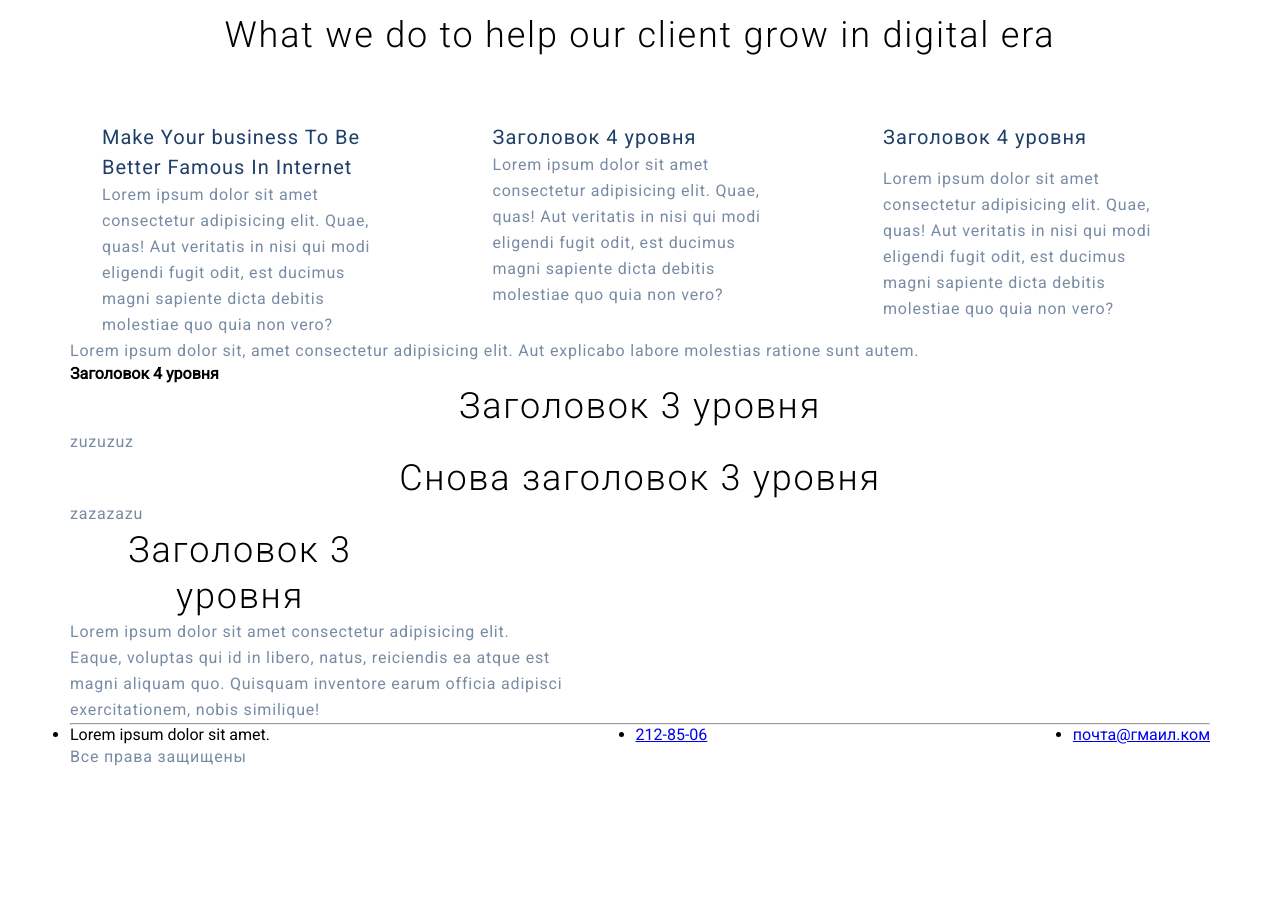
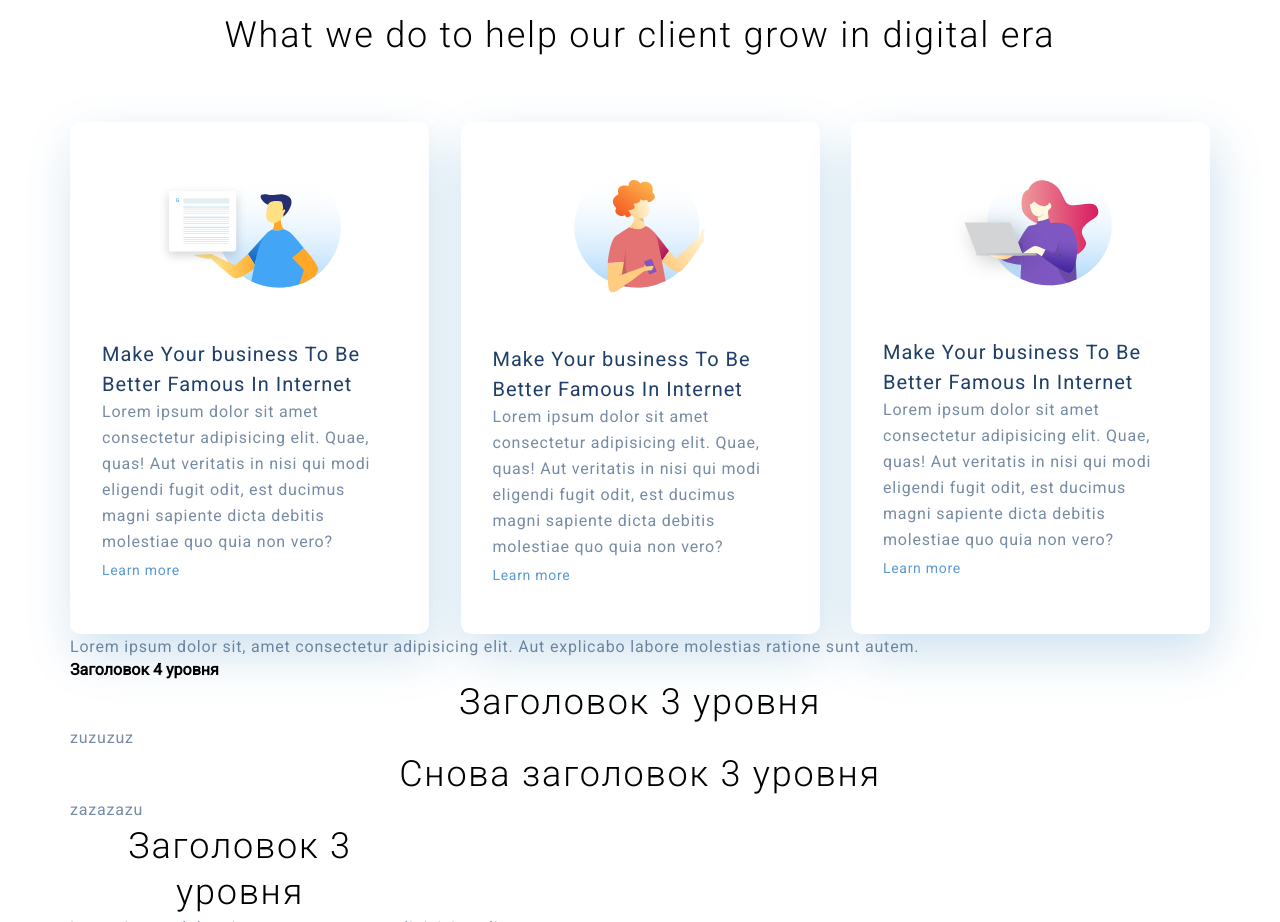
Before and after one commit to axe1n/HTML_CSS_Basic, a plain HTML site: page HomeWork_5/index.html in a window 1280 px wide. Shown: the part 820-1742 px from the top of the page. Before the commit the page ends 1590 px from the top, so only its background shows below. Drawn offline with Linux system fonts and the light colour scheme.

Commit message:
add card

```diff
--- a/HomeWork_5/index.html
+++ b/HomeWork_5/index.html
@@ -27,24 +27,30 @@
     <div class="content container">
         <div class="what-we-do">
             <h3 class="heading">What we do to help our client grow in digital era</h3>
-            <div class="cards">
+            <div class="card-box">
                 <div class="card">
+                    <img class="card__image" src="img/card_1.svg" alt="card 1">
                     <h4 class="mini_heading">Make Your business To Be Better Famous In Internet</h4>
                     <p class="text">Lorem ipsum dolor sit amet consectetur adipisicing elit. Quae, quas! Aut
                         veritatis in nisi qui modi eligendi fugit odit, est ducimus magni sapiente dicta debitis
                         molestiae quo quia non vero?</p>
+                    <a href="#" class="card__link">Learn more</a>
                 </div>
                 <div class="card">
-                    <h4 class="mini_heading">Заголовок 4 уровня</h4>
+                    <img class="card__image" src="img/card-2.svg" alt="card 2">
+                    <h4 class="mini_heading">Make Your business To Be Better Famous In Internet</h4>
                     <p class="text">Lorem ipsum dolor sit amet consectetur adipisicing elit. Quae, quas! Aut
                         veritatis in nisi qui modi eligendi fugit odit, est ducimus magni sapiente dicta debitis
                         molestiae quo quia non vero?</p>
+                    <a href="#" class="card__link">Learn more</a>
                 </div>
                 <div class="card">
-                    <h4 class="mini_heading mini_heading_card">Заголовок 4 уровня</h4>
+                    <img class="card__image" src="img/card-3.svg" alt="card 3">
+                    <h4 class="mini_heading">Make Your business To Be Better Famous In Internet</h4>
                     <p class="text">Lorem ipsum dolor sit amet consectetur adipisicing elit. Quae, quas! Aut
                         veritatis in nisi qui modi eligendi fugit odit, est ducimus magni sapiente dicta debitis
                         molestiae quo quia non vero?</p>
+                    <a href="#" class="card__link">Learn more</a>
                 </div>
             </div>
         </div>
--- a/HomeWork_5/styles.css
+++ b/HomeWork_5/styles.css
@@ -89,10 +89,6 @@ body {
     color: #1F3F68;
 }
 
-.mini_heading_card {
-    margin-bottom: 14px;
-}
-
 .text {
     font-weight: 400;
     font-size: 16px;
@@ -133,7 +129,7 @@ body {
     margin-top: 64px;
 }
 
-.cards {
+.card-box {
     display: flex;
     justify-content: space-between;
     margin-top: 64px;
@@ -141,8 +137,26 @@ body {
 
 .card {
     width: 359px;
-    padding-left: 32px;
-    padding-right: 32px;
+    padding: 44px 32px;
+    background: #FFFFFF;
+    box-shadow: 5px 20px 50px rgba(16, 112, 177, 0.2);
+    border-radius: 10px;
+    display: flex;
+    flex-direction: column;
+}
+
+.card__image {
+    align-self: center;
+    margin-bottom: 51px;
+}
+
+.card__link {
+    font-weight: 400;
+    font-size: 14px;
+    line-height: 30px;
+    letter-spacing: 0.05em;
+    color: #5A98D0;
+    text-decoration: none;
 }
 
 .work_with_us {
```
Also changed, not shown: HomeWork_5/img/card-2.svg (added), HomeWork_5/img/card-3.svg (added), HomeWork_5/img/card_1.svg (added), 3 other files.
